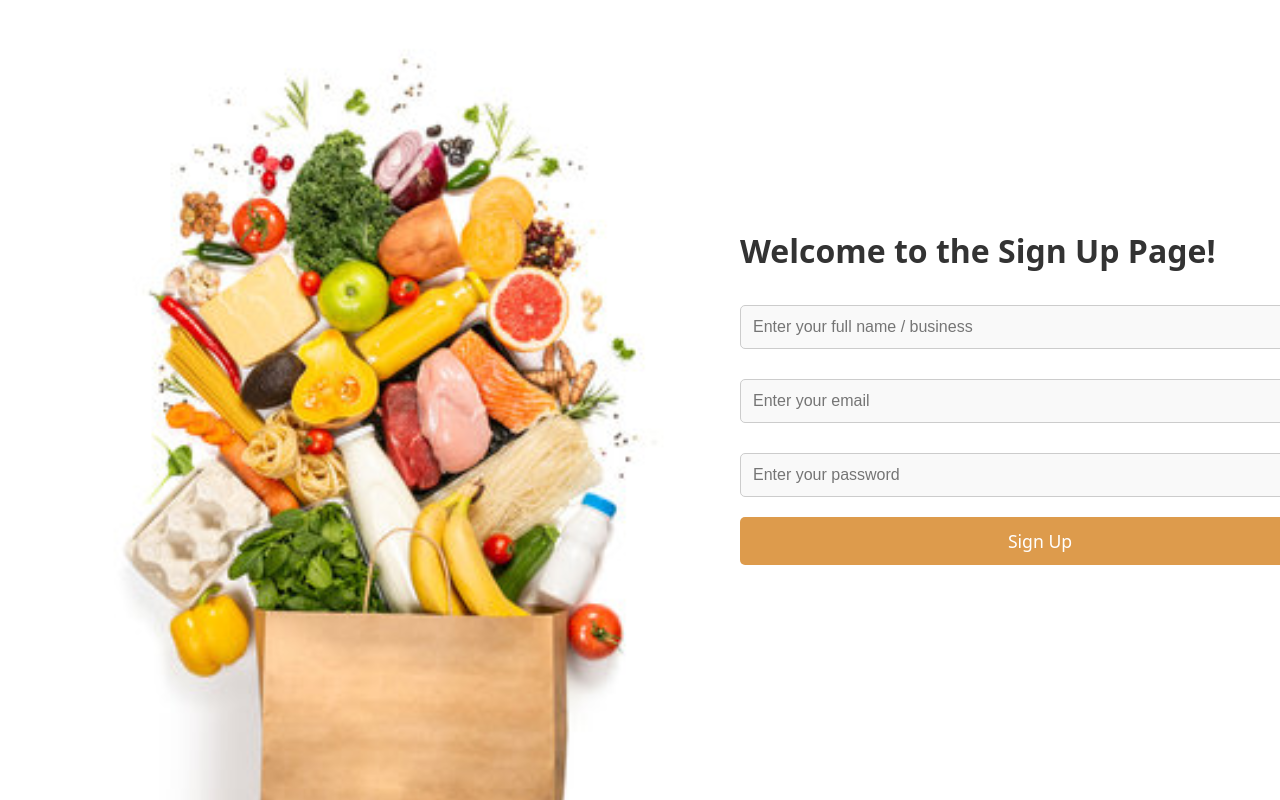
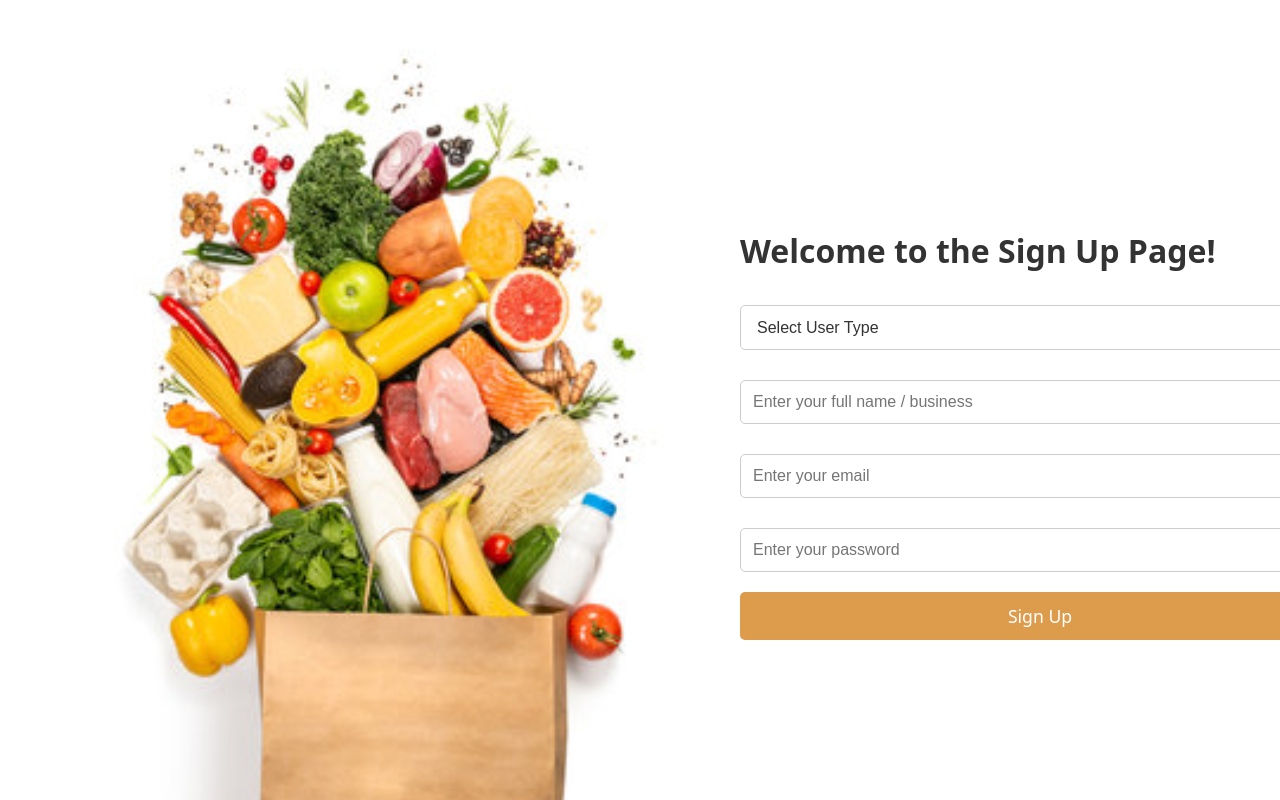
Before and after one commit to Javier0309/Orbital-FoodForAll, a React (Vite) app in the folder Orbital/: page /signup in a window 1280 px wide. Shown: the top 800 px of the page. Built offline with nearby package versions, Linux system fonts and the light colour scheme.

Commit message:
update verification

```diff
--- a/Orbital/src/Component/SignupPage.css
+++ b/Orbital/src/Component/SignupPage.css
@@ -37,7 +37,8 @@
     display: block;
   }
 
-  .input-field input {
+  .input-field input,
+  .input-field select {
     width: 100%;
     padding: 12px;
     margin-top: 5px;
@@ -45,12 +46,13 @@
     border-radius: 5px;
     font-size: 1em;
     color: #333;
-    background-color: #f9f9f9;
+    background-color: #fff;
+    background-image: none;
     outline: none;
     transition: border-color 0.3s ease;
   }
 
-  .input-field input:focus {
+  .input-field select:focus {
     border-color: #007bff;
   }
 
--- a/Orbital/src/Component/SignupPage.jsx
+++ b/Orbital/src/Component/SignupPage.jsx
@@ -1,11 +1,31 @@
+import React, { useState } from 'react';
 import './SignupPage.css'
 
 const SignupPage = () => {
+    const [userType, setUserType] = useState("");
+    const handleUserTypeChange = (event) => {
+        setUserType(event.target.value);
+    };
+
     return (
       <div className="signup-container">
         <h2>Welcome to the Sign Up Page!</h2>
         <div className="form-container">
           <div className="input-field">
+            <label htmlFor="userType"></label>
+            <select
+            id="UserType"
+            value={userType}
+            onChange={handleUserTypeChange}
+            className="dropdown"
+            >
+            <option value="">Select User Type</option>
+            <option value="customer">Customer</option>
+            <option value="F&B business">F&B business</option>
+            <option value="rider">rider</option>
+            </select>
+            </div>
+            <div className="input-field">
             <label htmlFor="name"></label>
             <input type="text" id="name" placeholder="Enter your full name / business" />
           </div>
```
Also changed, not shown: Orbital/src/Component/Verification.jsx (added, +65 -0 lines), Orbital/src/Component/Verification.css (added).
